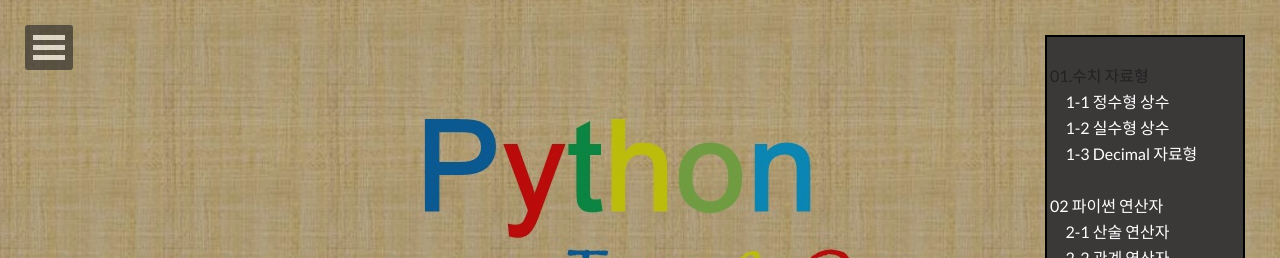
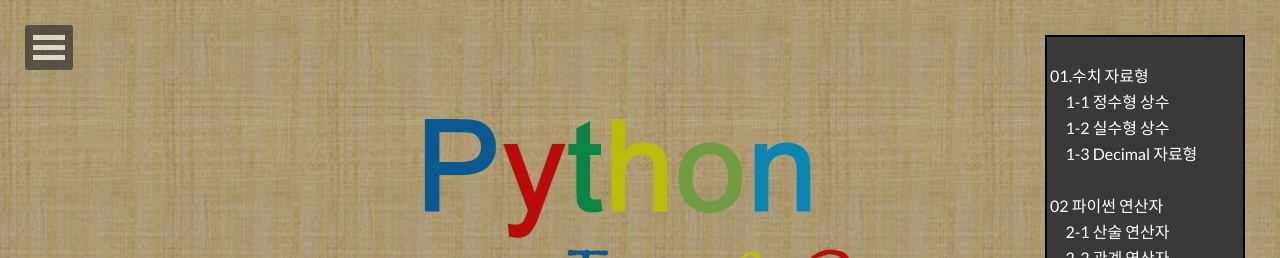
Before and after one commit to geoncheollee/geonblog, a Jekyll site: the page built from lecture_1.md, in a window 1280 px wide. Shown: the top 258 px of the page. Built offline with Jekyll 4.4.1, drawn with Linux system fonts in a browser that asks for light colours; nearby versions of some CDN libraries; comment, search, counter and statistics services are not loaded.

Commit message:
20141103_hong

```diff
--- a/lecture_1.md
+++ b/lecture_1.md
@@ -19,7 +19,7 @@
 
 
 		<div style="background-image: URL({{ site.url }}/images/list2.png); height: 410px; width: 200px; border: 2px solid black; position: fixed; top: 35px; right: 35px;">
-  			<br><a href="#01"> &nbsp;01.수치 자료형 </a> <br>
+  			<br><a href="#01" style="color: white"> &nbsp;01.수치 자료형 </a> <br>
   			<a href="#1-1" style="color: white"> &nbsp;&nbsp;&nbsp;&nbsp;&nbsp; 1-1 정수형 상수 </a> <br>
   			<a href="#1-2" style="color: white"> &nbsp;&nbsp;&nbsp;&nbsp;&nbsp; 1-2 실수형 상수 </a> <br>
   			<a href="#1-3" style="color: white"> &nbsp;&nbsp;&nbsp;&nbsp;&nbsp; 1-3 Decimal 자료형 </a> <br><br>
```
